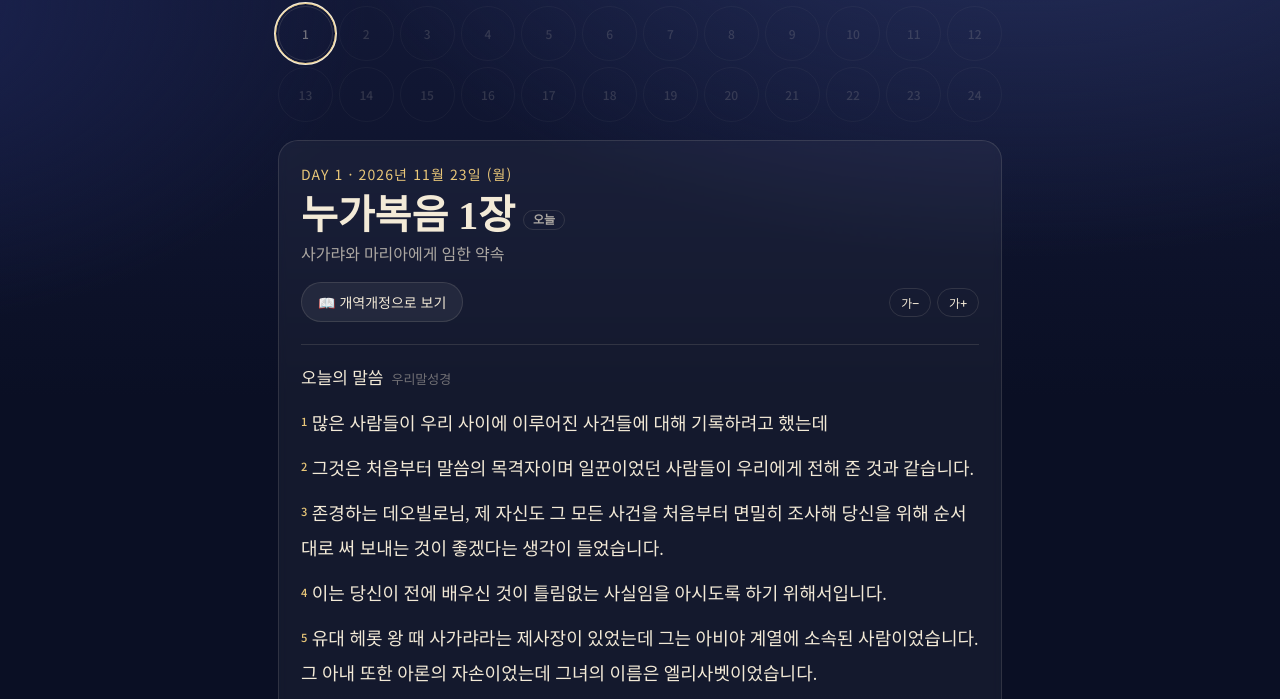
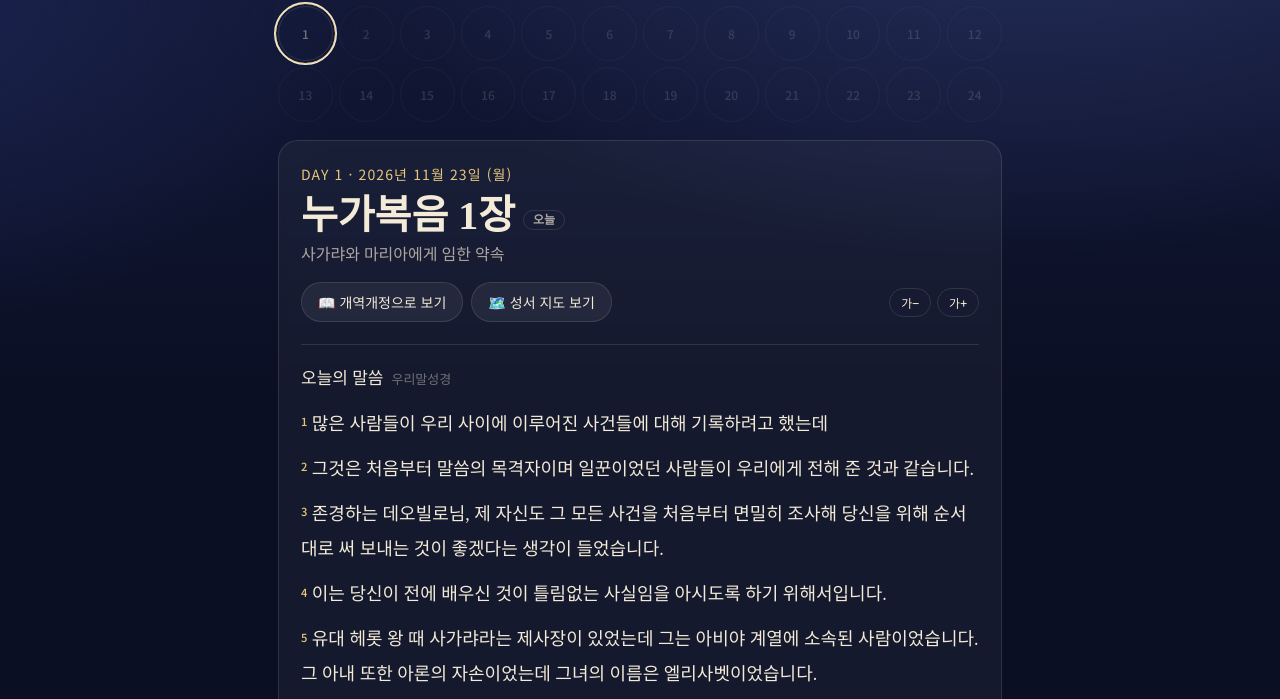
Before and after one commit to ezsunny319-dev/luke, a plain HTML site: page index.html in a window 1280 px wide. Shown: the part 83-782 px from the top of the page. Drawn offline with nearby package versions, Linux system fonts and the light colour scheme; no server answers; a web font is replaced by a local one.

Commit message:
성서 지도 보기 버튼 추가

```diff
--- a/index.html
+++ b/index.html
@@ -152,6 +152,8 @@
   .note{font-size:13px;color:var(--ink3);text-align:center;margin-top:28px}
   [hidden]{display:none!important}
 
+  .hero-links{display:flex;gap:8px;flex-wrap:wrap}
+  @media (max-width:480px){.hero-links .btn{font-size:13px;padding:8px 12px;gap:5px}.hero-links{gap:6px}}
   .hero-actions{display:flex;align-items:center;justify-content:space-between;gap:10px;flex-wrap:wrap}
   .scripture .word-head{display:flex;align-items:baseline;gap:8px;margin:22px 0 14px;padding-top:20px;border-top:1px solid var(--line);font-family:"Gowun Batang",serif;font-size:17px}
   .scripture .word-head .muted{font-family:"Noto Sans KR",sans-serif;font-size:13px;color:var(--ink3)}
@@ -233,7 +235,7 @@
       <h2 id="heroTitle">누가복음 1장</h2>
       <p class="sub serif" id="heroSub"></p>
       <div class="hero-actions">
-        <a class="btn" id="readLink" href="#" target="_blank" rel="noopener">📖 개역개정으로 보기</a>
+        <span class="hero-links"><a class="btn" id="readLink" href="#" target="_blank" rel="noopener">📖 개역개정으로 보기</a><a class="btn" href="http://www.biblemap.or.kr/biblemap3D.html" target="_blank" rel="noopener">🗺️ 성서 지도 보기</a></span>
         <span class="fs"><button class="btn small ghost" id="fsDown" aria-label="글자 작게">가−</button><button class="btn small ghost" id="fsUp" aria-label="글자 크게">가+</button></span>
       </div>
       <div class="word-head"><span>오늘의 말씀</span><span class="muted">우리말성경</span></div>
```
